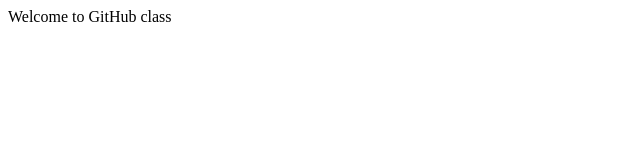
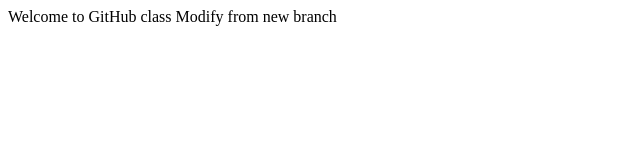
Before and after one commit to gsnrobin/MyProject-1, a plain HTML site: page index.html in a window 1280 px wide. Shown: the whole page, without its empty margins (0-640 px from the left). Drawn offline with Linux system fonts and the light colour scheme.

Commit message:
modify from branch

```diff
--- a/index.html
+++ b/index.html
@@ -7,5 +7,7 @@
 
     <body>
         Welcome to GitHub class
+	Modify from new branch
     </body>
+
 </html>
```
